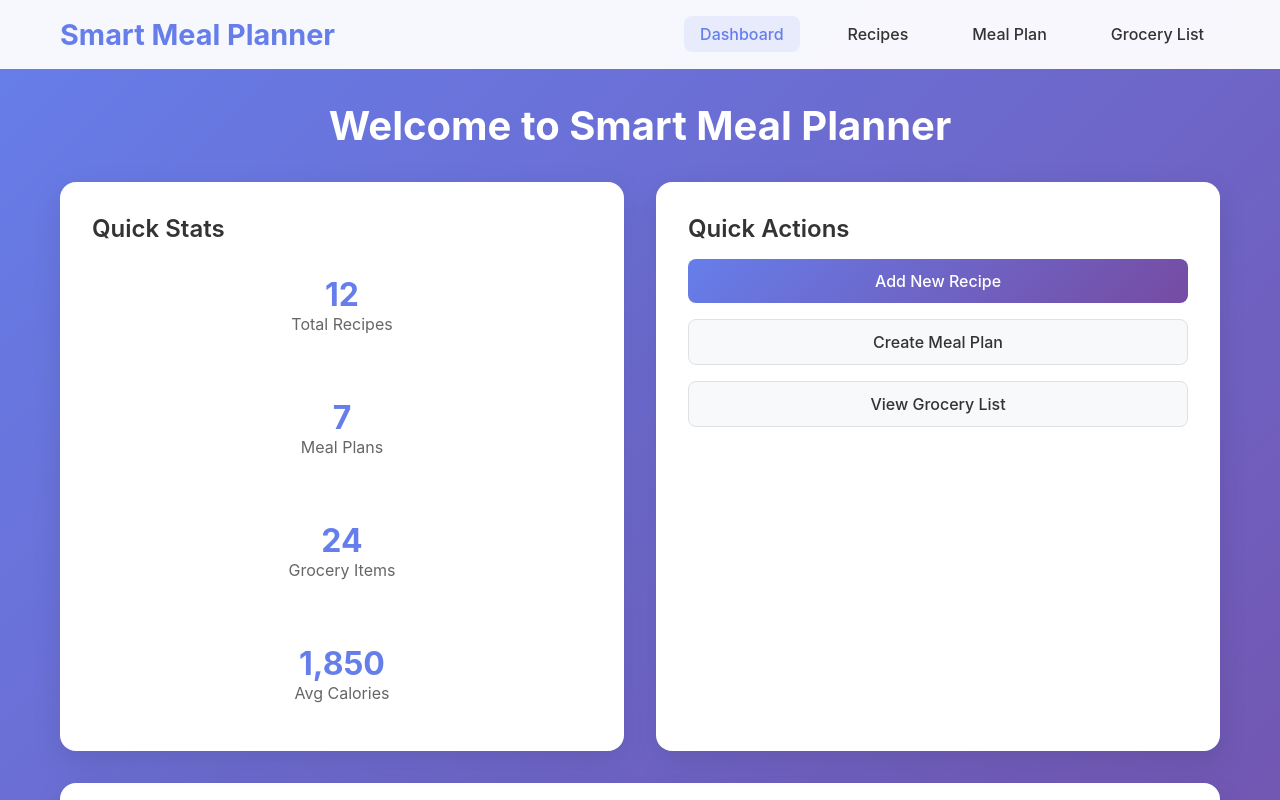
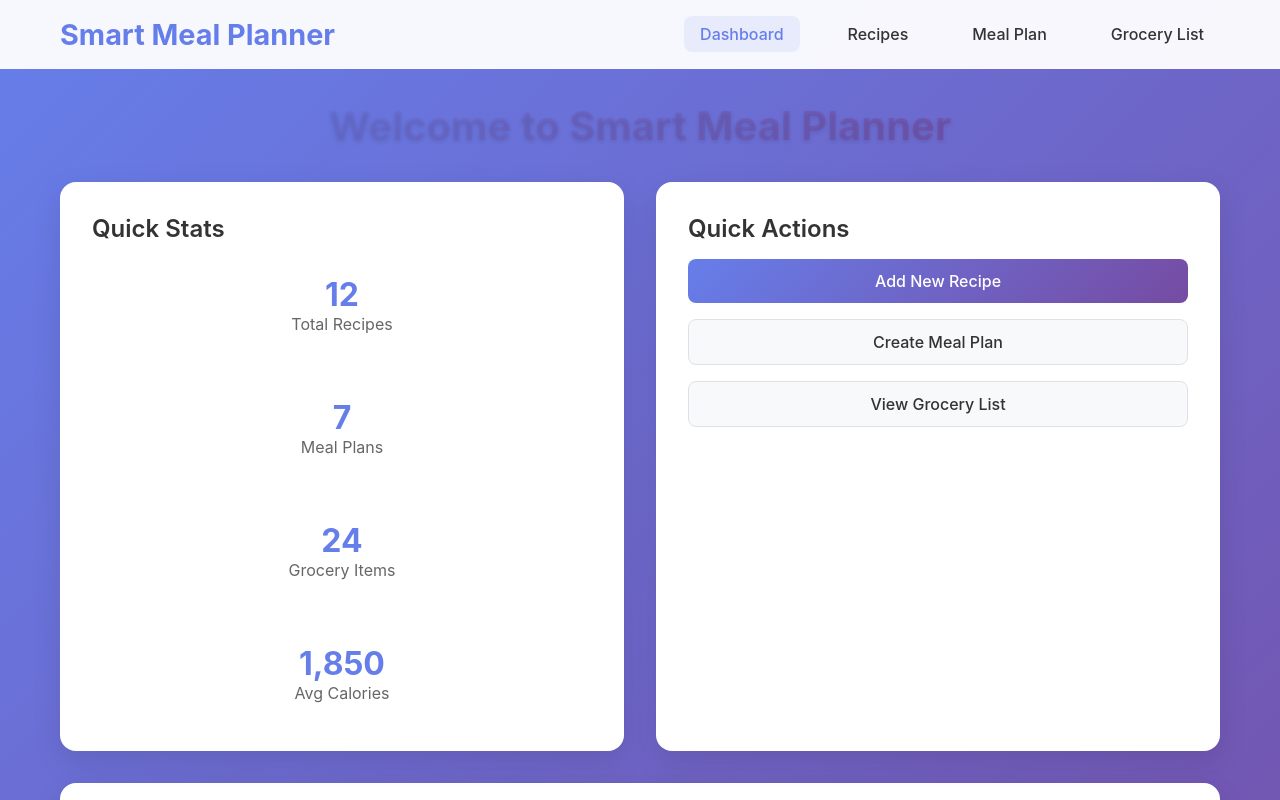
Before and after one commit to KasthuriRaja-M/Smart-Meal-Planner, a React app: page / in a window 1280 px wide. Shown: the top 800 px of the page. Built offline with nearby package versions, Linux system fonts and the light colour scheme; the HTML template or start-up script is replaced by a standard one.

Commit message:
Update App.css to enhance page title styling with a gradient background, text clipping, and shadow effects for improved visual appeal.

```diff
--- a/src/styles/App.css
+++ b/src/styles/App.css
@@ -77,9 +77,13 @@ body {
 .page-title {
   font-size: 2.5rem;
   font-weight: 700;
-  color: white;
+  background: linear-gradient(135deg, #667eea 0%, #764ba2 100%);
+  -webkit-background-clip: text;
+  -webkit-text-fill-color: transparent;
+  background-clip: text;
   margin-bottom: 2rem;
   text-align: center;
+  text-shadow: 0 2px 4px rgba(0, 0, 0, 0.1);
 }
 
 /* Card Styles */
```
